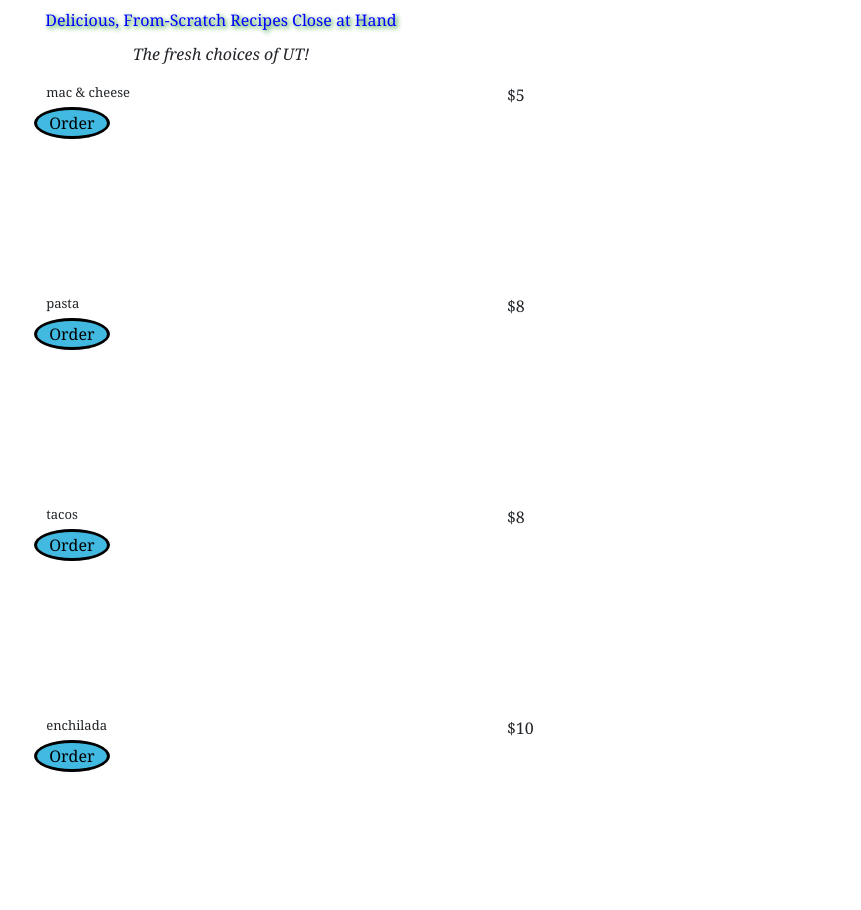
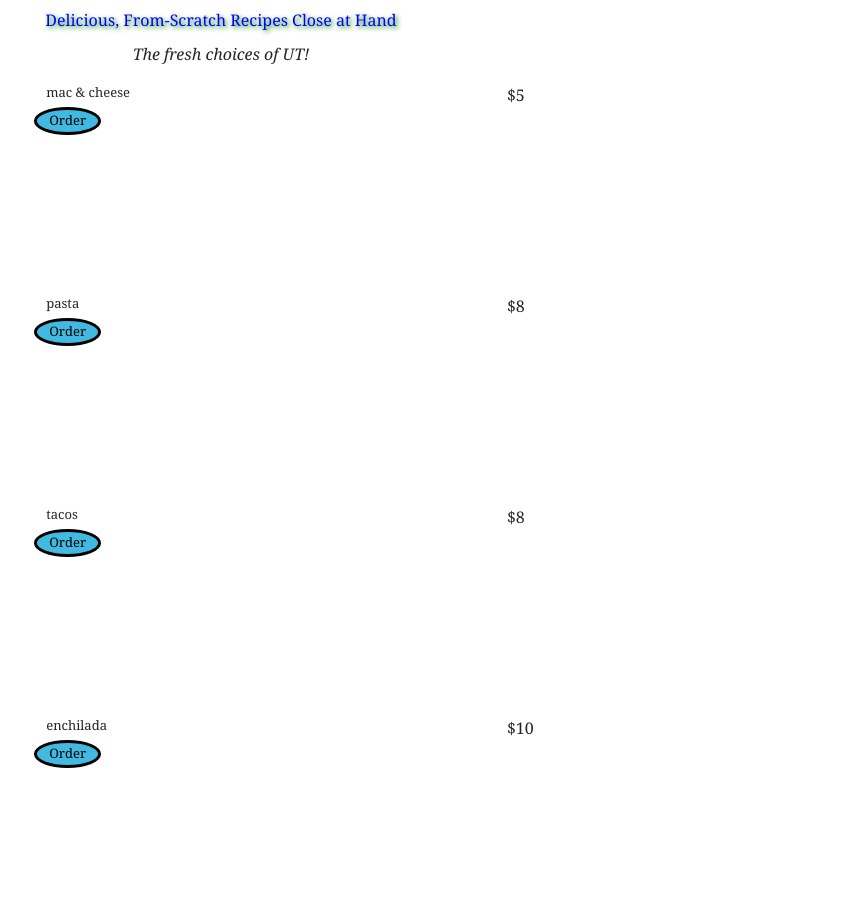
Before and after one commit to sruthikgunturu/cs378-p1, a plain HTML site: page index.html in a window 1280 px wide. Shown: the part 876-1786 px from the top of the page, 419-1280 px from the left. Drawn offline with nearby package versions, Linux system fonts and the light colour scheme.

Commit message:
fixing text in order button

```diff
--- a/style.css
+++ b/style.css
@@ -58,8 +58,8 @@ body {
     border-radius: 80%;
     width: 37%;
     border: 3px solid black;
-    width: -moz-fit-content;
     width: fit-content;
+    font-size: small;
   }
 
   .clearfix::after {
```
